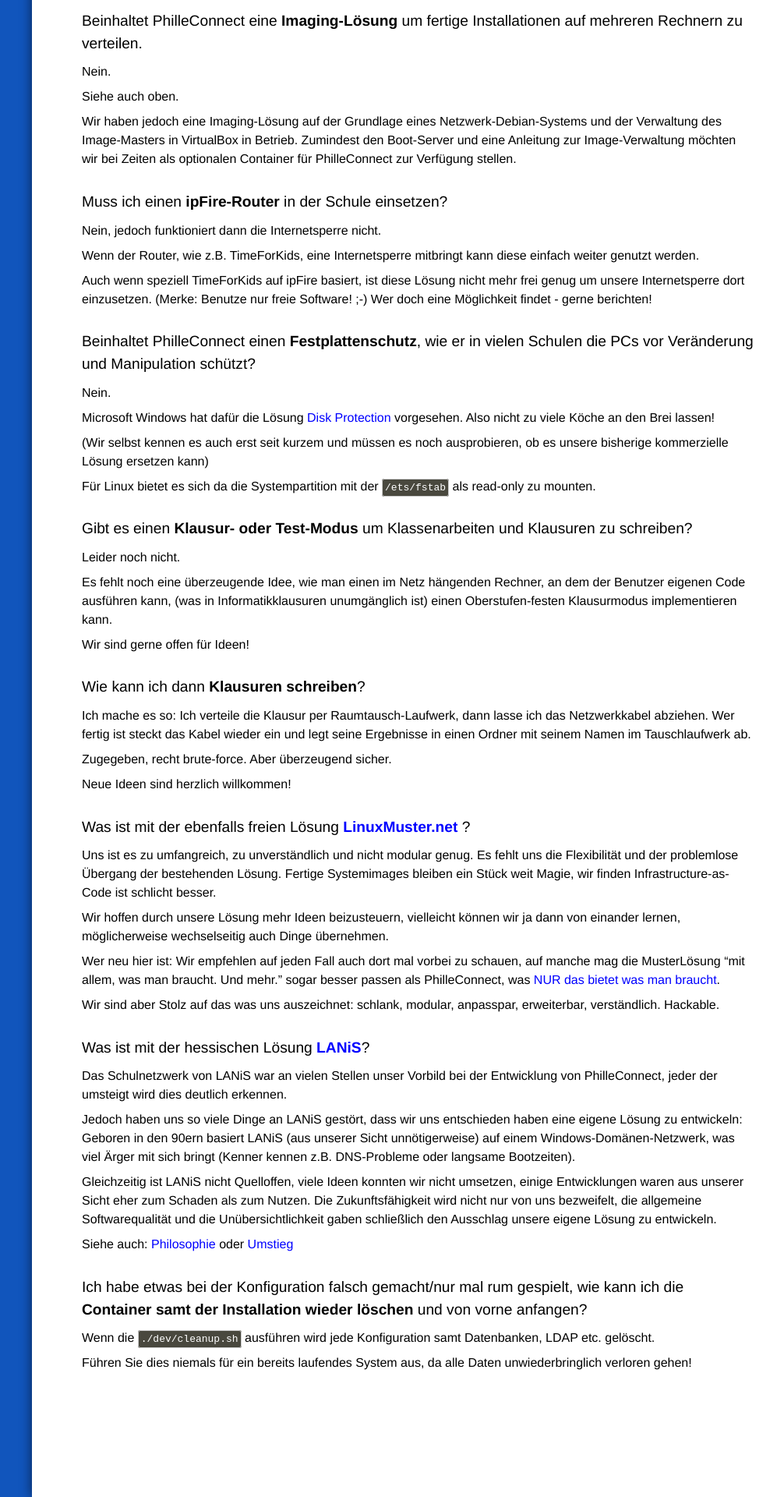
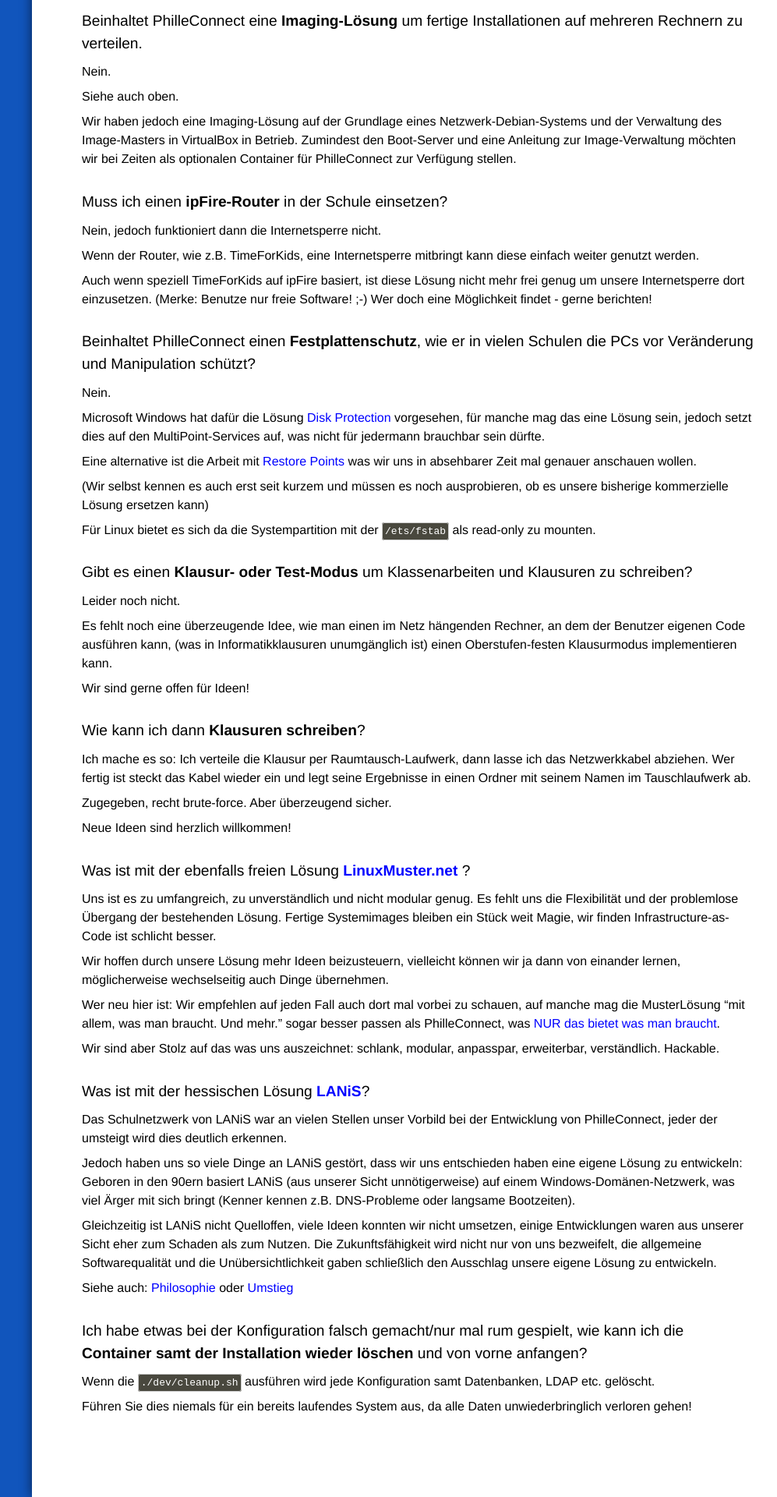
Before and after one commit to philleconnect/philleconnect.github.io, a Jekyll site: the page built from _pages/admins/08_faq.md, in a window 1280 px wide. Shown: the part 822-2742 px from the top of the page at 78% size, without its empty margins (247-1244 px from the left). Built offline with Jekyll 4.4.1, drawn with Linux system fonts in a browser that asks for light colours.

Commit message:
added info to Restore Points

```diff
--- a/_pages/admins/08_faq.md
+++ b/_pages/admins/08_faq.md
@@ -50,7 +50,9 @@
 
 Nein.
 
-Microsoft Windows hat dafür die Lösung [Disk Protection](https://docs.microsoft.com/en-us/windows-server/remote/multipoint-services/enable-or-disable-disk-protection) vorgesehen. Also nicht zu viele Köche an den Brei lassen!
+Microsoft Windows hat dafür die Lösung [Disk Protection](https://docs.microsoft.com/en-us/windows-server/remote/multipoint-services/enable-or-disable-disk-protection) vorgesehen, für manche mag das eine Lösung sein, jedoch setzt dies auf den MultiPoint-Services auf, was nicht für jedermann brauchbar sein dürfte.
+
+Eine alternative ist die Arbeit mit [Restore Points](https://msdn.microsoft.com/en-us/library/aa378910(VS.85).aspx) was wir uns in absehbarer Zeit mal genauer anschauen wollen.
 
 (Wir selbst kennen es auch erst seit kurzem und müssen es noch ausprobieren, ob es unsere bisherige kommerzielle Lösung ersetzen kann)
 
```
